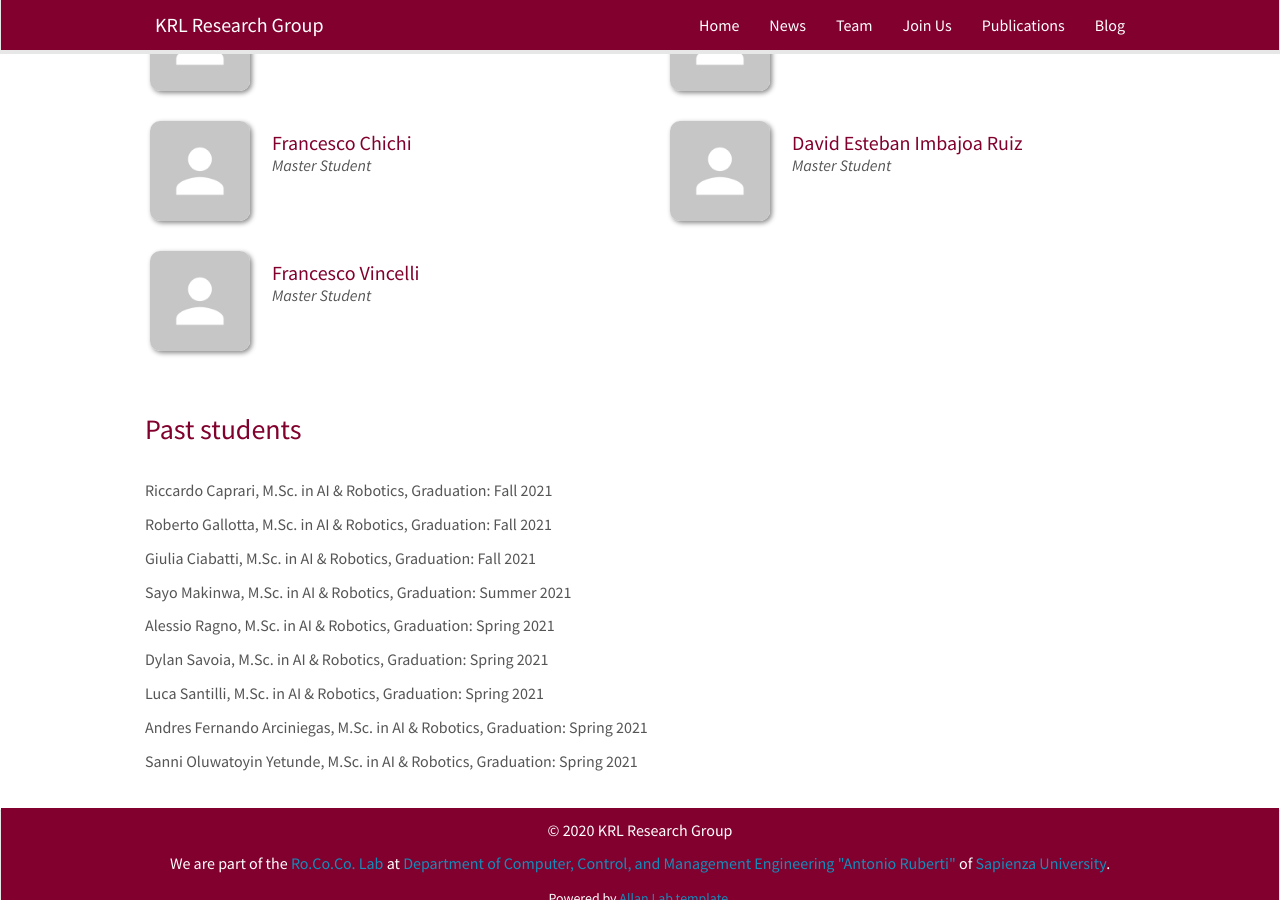
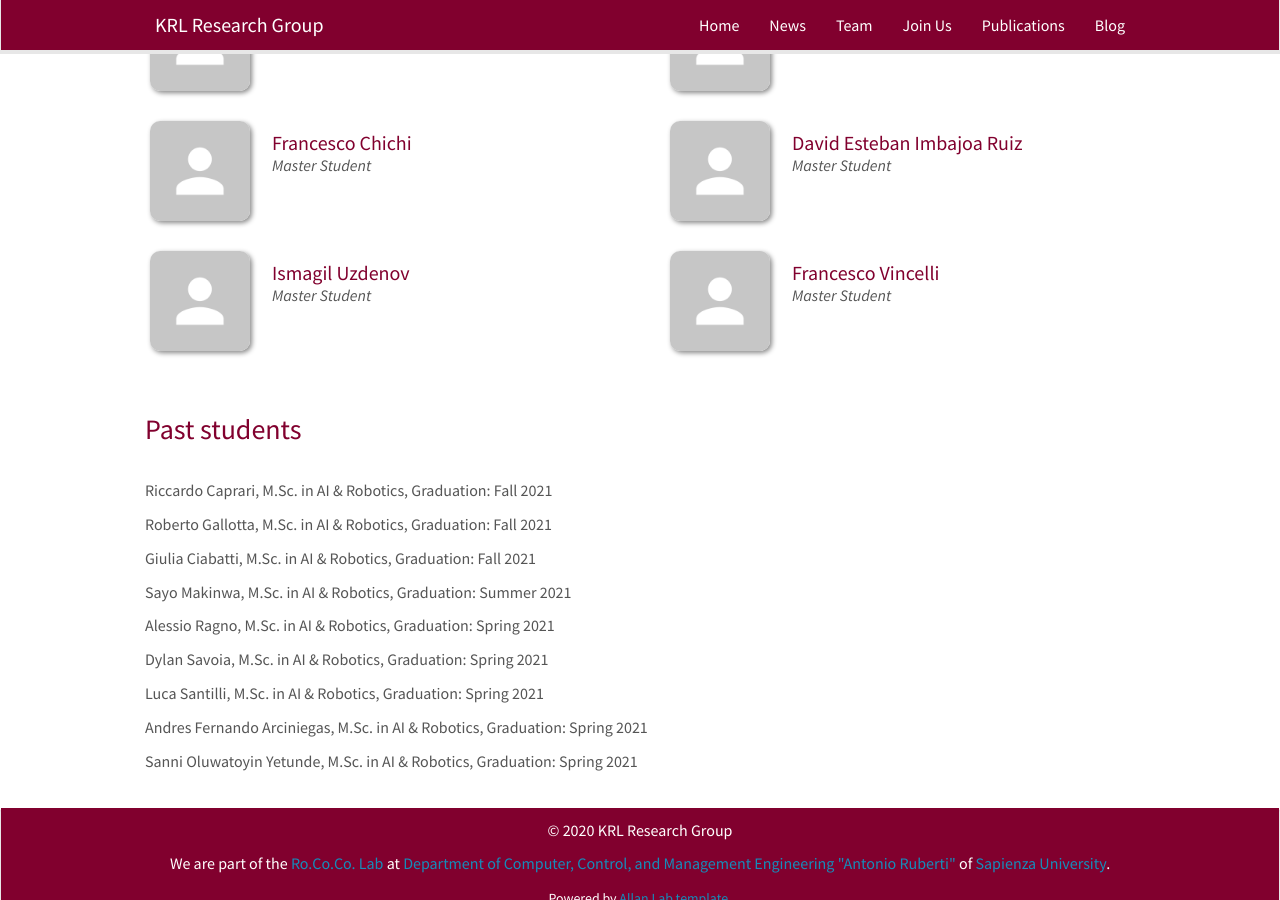
Before and after one commit to KRLGroup/krlgroup.github.io, a Jekyll site: the page built from _pages/team.md, in a window 1280 px wide and 900 px high, scrolled down 1648 px. Built offline with Jekyll 4.4.1, drawn with Linux system fonts in a browser that asks for light colours; nearby versions of some CDN libraries.

Commit message:
add Ismagil and remove unused files

```diff
--- a/_data/msc.yml
+++ b/_data/msc.yml
@@ -60,6 +60,16 @@
   twitter:
   github:
 
+- name:  Ismagil Uzdenov
+  photo: no_avatar.jpg
+  info: Master Student
+  email:
+  bio:
+  webpage:
+  linkedin:
+  twitter:
+  github:
+
 - name: Francesco Vincelli
   photo: no_avatar.jpg
   info: Master Student
```
Also changed, not shown: 3 other files.
